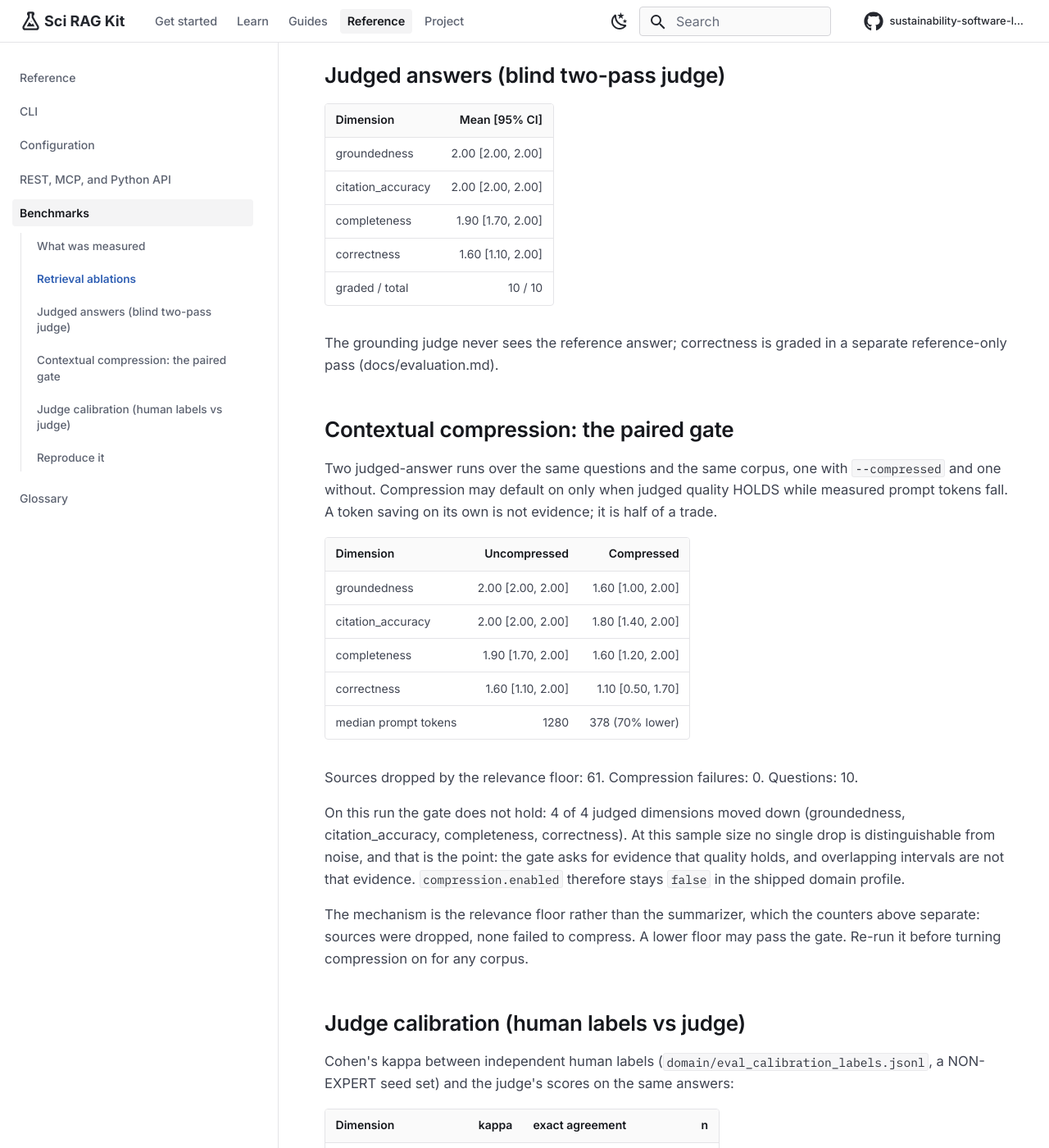
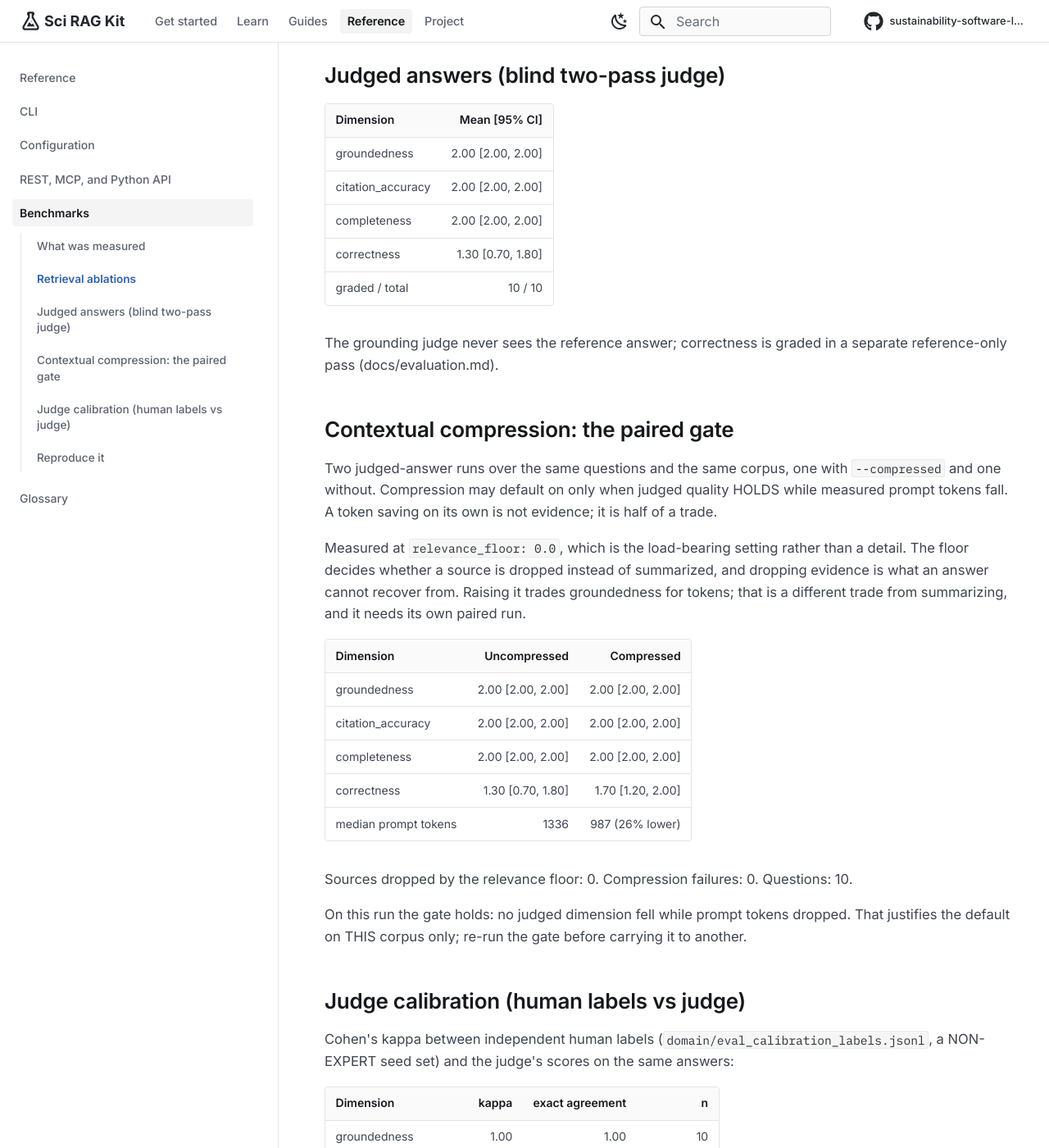
Before and after one commit to sustainability-software-lab/sci-rag-kit, an MkDocs documentation site: the page built from docs/benchmarks.md, in a window 1280 px wide and 1400 px high, scrolled down 1874 px. Shown: the whole window at 82% size. Built offline with MkDocs 1.6.1 and Material for MkDocs 9.7.7, drawn with Linux system fonts in a browser that asks for light colours; nearby versions of some CDN libraries; library files that are not in the unit come from our copies; some of the changed text lies outside the part shown.

Commit message:
fix(answer): compression holds at relevance_floor 0.0, so turn it back on
#91 turned compression off because the paired judged-answer gate failed at
the shipped floor of 0.3. It named the relevance floor as the likely cause
and left the sweep as #90. The sweep says it was the cause.

Floor sweep, same corpus and snapshot, paired against an uncompressed
baseline each time:

  floor  ground  cite  complete  correct  median tokens
  base    2.00   2.00    2.00     1.60        1359
  0.0     2.00   2.00    1.90     1.70         990  (27% lower)
  0.15    1.80   1.80    1.60     1.70         348  (74% lower)
  0.3     1.80   1.80    1.80     1.50         356  (74% lower)

At 0.15 and above, groundedness and citation accuracy both fall off their
ceiling. That is the floor discarding sources the answer then cannot ground
itself in, which is why those two dimensions and not the others.

At 0.0, where every source is summarized and none dropped, the gate holds.
Confirmed on three independent paired runs rather than the one that started
this: every judged dimension equal to or above baseline, median prompt
tokens down 25 to 28 percent.

So the demo domain enables compression at floor 0.0, and the model default
floor moves from 0.3 to 0.0 to match. The old default was the setting the
evidence rejects, which is a bad thing for a default to be.

Worth stating plainly, because it is the reusable lesson: summarizing a
source and discarding one are different trades, and only the first is safe
here. The token saving from dropping is much larger and it is not free.

The benchmark page now names the floor it measured at, since a compression
result without its floor is not reproducible. Correctness varied 1.30 to
1.80 across baseline runs at n=10, so no claim rests on it; the three
ceiling dimensions are what the gate turns on.

Closes #90

Co-Authored-By: Claude Opus 5 (1M context) <noreply@anthropic.com>

```diff
--- a/docs/benchmarks.md
+++ b/docs/benchmarks.md
@@ -26,19 +26,19 @@ like this, that qualitative story is the only defensible claim.
 
 | Config | hit@5 | hit@10 | MRR | nDCG@10 | n |
 |--------|---:|---:|---:|---:|---:|
-| full_deep | 1.00 [1.00, 1.00] | 1.00 [1.00, 1.00] | 1.00 [1.00, 1.00] | 0.95 [0.90, 0.99] | 9 |
+| full_deep | 1.00 [1.00, 1.00] | 1.00 [1.00, 1.00] | 0.94 [0.83, 1.00] | 0.93 [0.88, 0.98] | 9 |
 | interactive | 1.00 [1.00, 1.00] | 1.00 [1.00, 1.00] | 1.00 [1.00, 1.00] | 0.96 [0.91, 1.00] | 9 |
 | vector_only | 1.00 [1.00, 1.00] | 1.00 [1.00, 1.00] | 1.00 [1.00, 1.00] | 0.96 [0.91, 1.00] | 9 |
 | keyword_only | 0.33 [0.00, 0.67] | 0.33 [0.00, 0.67] | 0.33 [0.00, 0.67] | 0.33 [0.00, 0.67] | 9 |
-| no_graph | 1.00 [1.00, 1.00] | 1.00 [1.00, 1.00] | 0.94 [0.83, 1.00] | 0.93 [0.86, 0.99] | 9 |
-| confidence_weighted | 1.00 [1.00, 1.00] | 1.00 [1.00, 1.00] | 0.94 [0.83, 1.00] | 0.93 [0.86, 0.99] | 9 |
-| with_citations | 1.00 [1.00, 1.00] | 1.00 [1.00, 1.00] | 1.00 [1.00, 1.00] | 0.97 [0.93, 1.00] | 9 |
-| no_hyde | 1.00 [1.00, 1.00] | 1.00 [1.00, 1.00] | 1.00 [1.00, 1.00] | 0.96 [0.92, 0.99] | 9 |
-| no_community | 1.00 [1.00, 1.00] | 1.00 [1.00, 1.00] | 1.00 [1.00, 1.00] | 0.96 [0.91, 0.99] | 9 |
-| with_rerank | 1.00 [1.00, 1.00] | 1.00 [1.00, 1.00] | 1.00 [1.00, 1.00] | 0.96 [0.92, 0.99] | 9 |
-| no_rerank | 1.00 [1.00, 1.00] | 1.00 [1.00, 1.00] | 1.00 [1.00, 1.00] | 0.95 [0.90, 0.99] | 9 |
-| auto_routed | 1.00 [1.00, 1.00] | 1.00 [1.00, 1.00] | 0.94 [0.83, 1.00] | 0.93 [0.85, 0.99] | 9 |
-| no_retracted | 1.00 [1.00, 1.00] | 1.00 [1.00, 1.00] | 0.94 [0.83, 1.00] | 0.95 [0.87, 1.00] | 9 |
+| no_graph | 1.00 [1.00, 1.00] | 1.00 [1.00, 1.00] | 1.00 [1.00, 1.00] | 0.97 [0.93, 1.00] | 9 |
+| confidence_weighted | 1.00 [1.00, 1.00] | 1.00 [1.00, 1.00] | 0.94 [0.83, 1.00] | 0.91 [0.84, 0.97] | 9 |
+| with_citations | 1.00 [1.00, 1.00] | 1.00 [1.00, 1.00] | 0.94 [0.83, 1.00] | 0.93 [0.88, 0.98] | 9 |
+| no_hyde | 1.00 [1.00, 1.00] | 1.00 [1.00, 1.00] | 1.00 [1.00, 1.00] | 0.94 [0.89, 0.98] | 9 |
+| no_community | 1.00 [1.00, 1.00] | 1.00 [1.00, 1.00] | 0.94 [0.83, 1.00] | 0.92 [0.85, 0.98] | 9 |
+| with_rerank | 1.00 [1.00, 1.00] | 1.00 [1.00, 1.00] | 1.00 [1.00, 1.00] | 0.95 [0.91, 0.98] | 9 |
+| no_rerank | 1.00 [1.00, 1.00] | 1.00 [1.00, 1.00] | 1.00 [1.00, 1.00] | 0.94 [0.90, 0.98] | 9 |
+| auto_routed | 1.00 [1.00, 1.00] | 1.00 [1.00, 1.00] | 1.00 [1.00, 1.00] | 0.94 [0.88, 0.98] | 9 |
+| no_retracted | 1.00 [1.00, 1.00] | 1.00 [1.00, 1.00] | 0.94 [0.83, 1.00] | 0.92 [0.86, 0.97] | 9 |
 
 `resolved_entities` is absent, and that is a result rather than an
 omission. It is a separate condition (`sci-rag eval retrieval
@@ -69,8 +69,8 @@ How to read it:
 |-----------|--------------:|
 | groundedness | 2.00 [2.00, 2.00] |
 | citation_accuracy | 2.00 [2.00, 2.00] |
-| completeness | 1.90 [1.70, 2.00] |
-| correctness | 1.60 [1.10, 2.00] |
+| completeness | 2.00 [2.00, 2.00] |
+| correctness | 1.30 [0.70, 1.80] |
 | graded / total | 10 / 10 |
 
 The grounding judge never sees the reference answer; correctness
@@ -83,19 +83,24 @@ one with `--compressed` and one without. Compression may default on
 only when judged quality HOLDS while measured prompt tokens fall. A
 token saving on its own is not evidence; it is half of a trade.
 
+Measured at `relevance_floor: 0.0`, which is the load-bearing
+setting rather than a detail. The floor decides whether a source is
+dropped instead of summarized, and dropping evidence is what an
+answer cannot recover from. Raising it trades groundedness for
+tokens; that is a different trade from summarizing, and it needs its
+own paired run.
+
 | Dimension | Uncompressed | Compressed |
 |-----------|-------------:|-----------:|
-| groundedness | 2.00 [2.00, 2.00] | 1.60 [1.00, 2.00] |
-| citation_accuracy | 2.00 [2.00, 2.00] | 1.80 [1.40, 2.00] |
-| completeness | 1.90 [1.70, 2.00] | 1.60 [1.20, 2.00] |
-| correctness | 1.60 [1.10, 2.00] | 1.10 [0.50, 1.70] |
-| median prompt tokens | 1280 | 378 (70% lower) |
+| groundedness | 2.00 [2.00, 2.00] | 2.00 [2.00, 2.00] |
+| citation_accuracy | 2.00 [2.00, 2.00] | 2.00 [2.00, 2.00] |
+| completeness | 2.00 [2.00, 2.00] | 2.00 [2.00, 2.00] |
+| correctness | 1.30 [0.70, 1.80] | 1.70 [1.20, 2.00] |
+| median prompt tokens | 1336 | 987 (26% lower) |
 
-Sources dropped by the relevance floor: 61. Compression failures: 0. Questions: 10.
+Sources dropped by the relevance floor: 0. Compression failures: 0. Questions: 10.
 
-On this run the gate does not hold: 4 of 4 judged dimensions moved down (groundedness, citation_accuracy, completeness, correctness). At this sample size no single drop is distinguishable from noise, and that is the point: the gate asks for evidence that quality holds, and overlapping intervals are not that evidence. `compression.enabled` therefore stays `false` in the shipped domain profile.
-
-The mechanism is the relevance floor rather than the summarizer, which the counters above separate: sources were dropped, none failed to compress. A lower floor may pass the gate. Re-run it before turning compression on for any corpus.
+On this run the gate holds: no judged dimension fell while prompt tokens dropped. That justifies the default on THIS corpus only; re-run the gate before carrying it to another.
 
 ## Judge calibration (human labels vs judge)
 
@@ -107,8 +112,8 @@ and the judge's scores on the same answers:
 |-----------|------:|----------------:|--:|
 | groundedness | 1.00 | 1.00 | 10 |
 | citation_accuracy | 1.00 | 1.00 | 10 |
-| completeness | 0.00 | 0.90 | 10 |
-| correctness | 0.00 | 0.70 | 10 |
+| completeness | 1.00 | 1.00 | 10 |
+| correctness | 0.00 | 0.60 | 10 |
 
 Kappa is reported as measured, never asserted as a target. A
 kappa of 0 with high exact agreement means one rater was
```
Also changed, not shown: other parts of docs/benchmarks.md (+3 -3 lines), CHANGELOG.md (+12 -0 lines), docs/architecture.md (+6 -5 lines), docs/configuration.md (+1 -1 lines), docs/methodology.md (+14 -8 lines), 4 other files.
